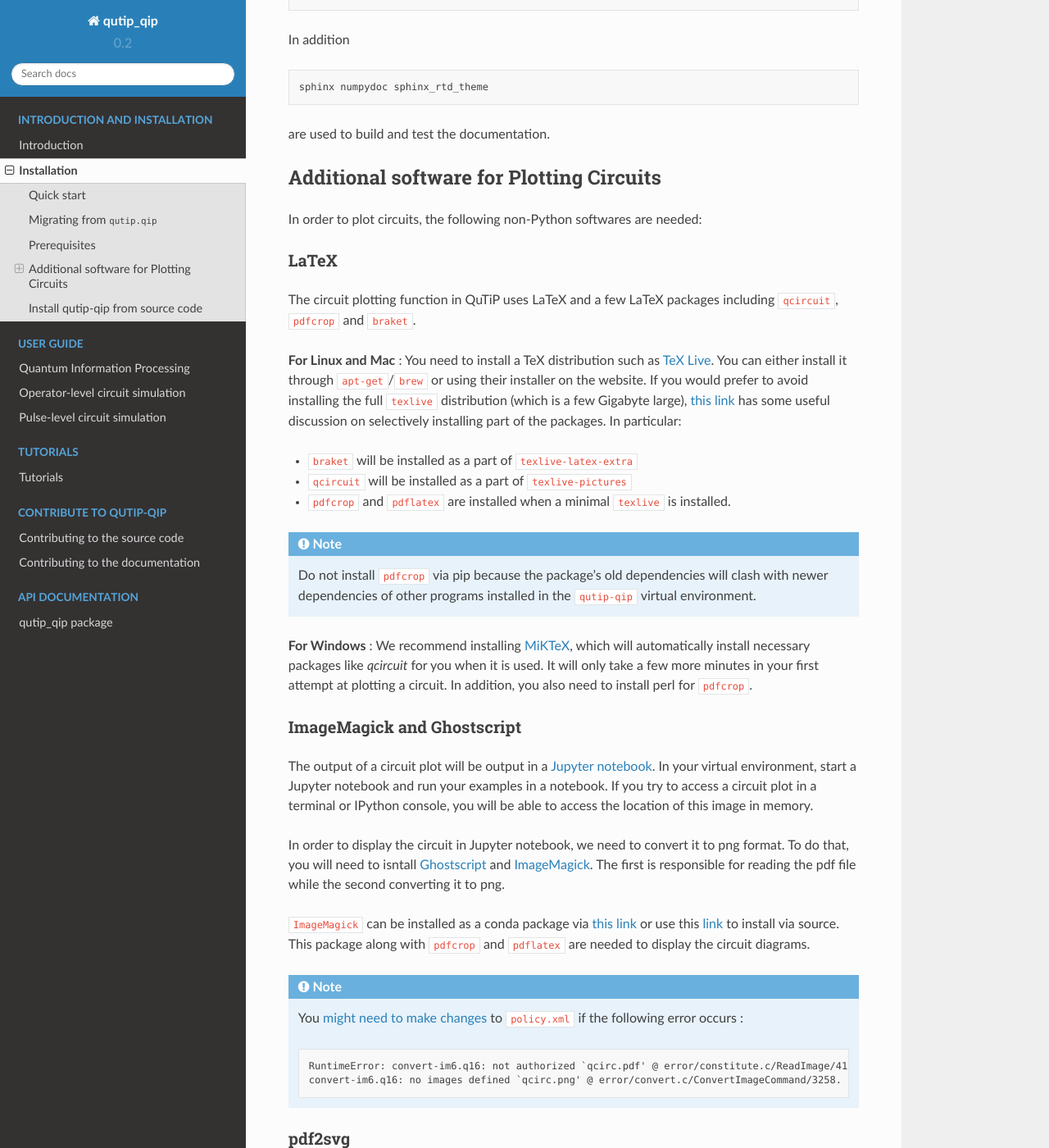
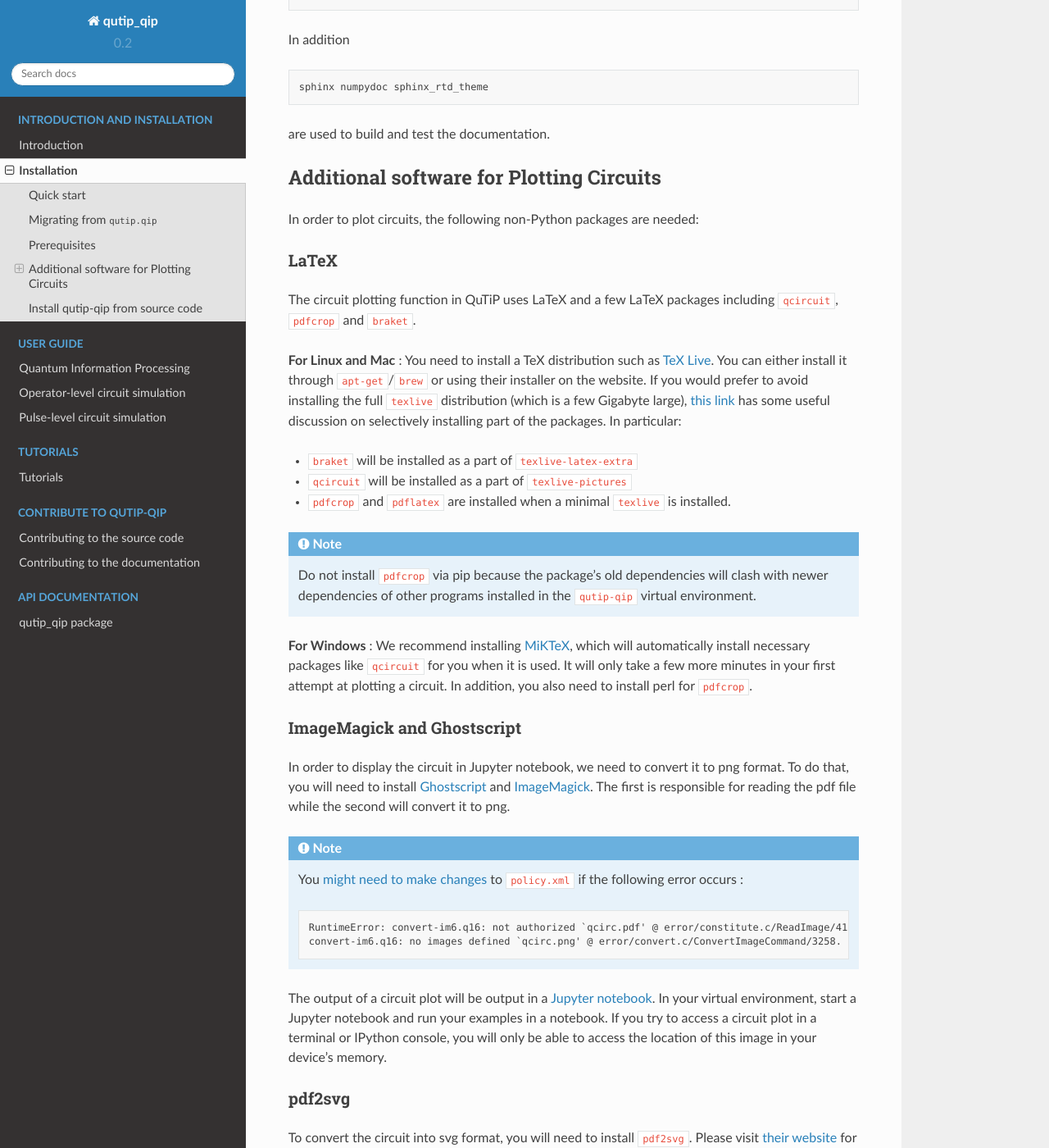
Before and after one commit to qutip/qutip-qip, a Sphinx documentation site: the page built from doc/source/installation.rst, in a window 1280 px wide and 1400 px high, scrolled down 856 px. Shown: the whole window at 82% size. Built offline with Sphinx 7.4.7 and the Read the Docs theme 2.0.0, drawn with Linux system fonts in a browser that asks for light colours.

Commit message:
new changes

````diff
--- a/doc/source/installation.rst
+++ b/doc/source/installation.rst
@@ -48,9 +48,10 @@ In addition
 are used to build and test the documentation.
 
 .. _circuit_plot_packages:
+
 Additional software for Plotting Circuits
 =========================================
-In order to plot circuits, the following non-Python softwares are needed:
+In order to plot circuits, the following non-Python packages are needed:
 
 LaTeX
 -----
@@ -71,24 +72,16 @@ has some useful discussion on selectively installing part of the packages. In pa
   environment.
 
 **For Windows** :
-We recommend installing `MiKTeX <https://miktex.org/>`_, which will automatically install necessary packages like `qcircuit` for you when it is used. It will only take a few more minutes in your first attempt at plotting a circuit.
+We recommend installing `MiKTeX <https://miktex.org/>`_, which will automatically install necessary packages like ``qcircuit`` for you when it is used. It will only take a few more minutes in your first attempt at plotting a circuit.
 In addition, you also need to install perl for ``pdfcrop``.
 
 ImageMagick and Ghostscript
 ---------------------------
-The output of a circuit plot will be output in a `Jupyter notebook <https://jupyterlab.readthedocs.io/en/stable/getting_started/installation.html>`_.
-In your virtual environment, start a Jupyter notebook and run your examples
-in a notebook. If you try to access a circuit plot in a terminal or IPython console,
-you will be able to access the location of this image in memory.
+In order to display the circuit in Jupyter notebook, we need to convert it to png
+format. To do that, you will need to install `Ghostscript <https://www.ghostscript.com/doc/current/Make.htm>`_
+and `ImageMagick <https://imagemagick.org/script/install-source.php>`_.
+The first is responsible for reading the pdf file while the second will convert it to png.
 
-
-In order to display the circuit in Jupyter notebook, we need to convert it to png format. To do that, you will need to isntall `Ghostscript <https://www.ghostscript.com/>`_ and `ImageMagick <https://imagemagick.org/script/download.php>`_.
-The first is responsible for reading the pdf file while the second converting it to png.
-
-``ImageMagick`` can be installed as a conda package via `this link <https://github.com/conda-forge/imagemagick-feedstock#installing-imagemagick>`_
-or use this `link <https://imagemagick.org/script/download.php>`_ to install
-via source. This package along with ``pdfcrop`` and ``pdflatex`` are
-needed to display the circuit diagrams.
 
 .. note::
     You `might need to make changes <https://stackoverflow.com/a/52863413/10241324>`_ to ``policy.xml`` if the following error occurs :
@@ -97,6 +90,14 @@ needed to display the circuit diagrams.
 
         RuntimeError: convert-im6.q16: not authorized `qcirc.pdf' @ error/constitute.c/ReadImage/412.
         convert-im6.q16: no images defined `qcirc.png' @ error/convert.c/ConvertImageCommand/3258.
+
+
+The output of a circuit plot will be output in a `Jupyter notebook <https://jupyterlab.readthedocs.io/en/stable/getting_started/installation.html>`_.
+In your virtual environment, start a Jupyter notebook and run your examples
+in a notebook. If you try to access a circuit plot in a terminal or IPython console,
+you will only be able to access the location of this image in your device's memory.
+
+
 
 pdf2svg
 -------
@@ -129,6 +130,7 @@ If you want to edit the code, use instead
     pip install -e .
 
 To test the installation from a download of the source code, run from the `qutip-qip` directory
+
 ```
 pytest tests
 ```
````
Also changed, not shown: doc/source/qip-basics.rst (+0 -15 lines).
